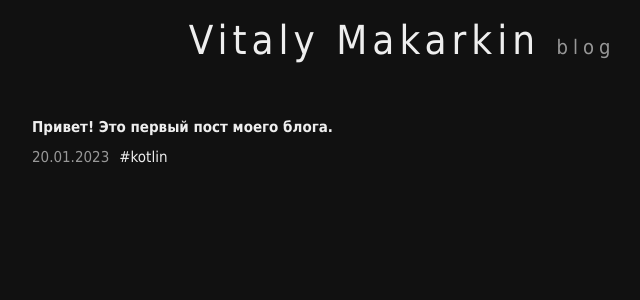
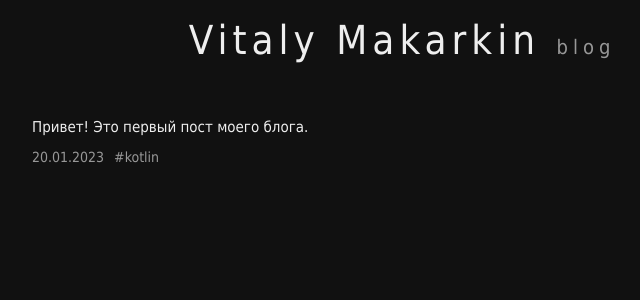
Before and after one commit to VitalyMakarkin/vitalymakarkin.github.io, a Jekyll site: the page built from index.md, in a window 1280 px wide. Shown: the top 300 px of the page, without its empty margins (238-878 px from the left). Built offline with Jekyll 4.4.1, drawn with Linux system fonts in a browser that asks for light colours.

Commit message:
Update styles

```diff
--- a/Gemfile
+++ b/Gemfile
@@ -3,6 +3,7 @@ gem "github-pages", "~> 227", group: :jekyll_plugins
 group :jekyll_plugins do
   gem "jekyll-feed", "~> 0.15.1"
 end
+gem 'rouge', "~> 3.26.0"
 
 platforms :mingw, :x64_mingw, :mswin, :jruby do
   gem "tzinfo", ">= 1", "< 3"
--- a/_layouts/home.html
+++ b/_layouts/home.html
@@ -6,7 +6,9 @@ layout: default
 	<ul class="post-list content">
 		{%- for post in posts -%}
 			<li class="post-item">
-				<b><a href="{{ post.url | relative_url }}">{{ post.title | escape }}</a></b>
+				<div class="title">
+					<a href="{{ post.url | relative_url }}">{{ post.title | escape }}</a>
+				</div>
 				<div class="detail">
 					<span class="date">{{ post.date | date: "%d.%m.%Y" }}</span>
 					{%- for tag in post.tags -%}
--- a/_sass/base.scss
+++ b/_sass/base.scss
@@ -3,8 +3,15 @@
 $background-color: #111111 !default;
 $foreground-color: #eeeeee !default;
 
+$code-background-color: #111111 !default;
+$code-border-color: #242424 !default;
+
+$label-color: #989898 !default;
 $date-color: #989898 !default;
-$label-color: #989898 !default;
+$tag-color: #989898 !default;
+
+$base-font-family: Tahoma, sans-serif;
+$code-font-family: "Menlo", "Inconsolata", "Consolas", "Roboto Mono", "Ubuntu Mono", "Liberation Mono", "Courier New", monospace;
 
 html {
   height: 100%;
@@ -20,12 +27,7 @@ body {
   color: $foreground-color;
 }
 
-p, h1 {
-  padding: 0;
-  margin: 0;
-}
-
-ul {
+p, h1, ul, figure, pre, code {
   padding: 0;
   margin: 0;
 }
@@ -94,11 +96,16 @@ a:hover {
   padding-bottom: 20px;
 }
 
+.post-item .title {
+  margin-bottom: 10px;
+}
+
 .post-item .detail {
-  padding-top: 10px;
+  font-size: 14px;
 }
 
 .tag {
+  color: $tag-color;
   margin-right: 10px;
   display:inline-block;
 }
@@ -112,3 +119,36 @@ a:hover {
 .post .detail {
   margin-bottom: 20px;
 }
+
+p {
+  margin-bottom: 20px;
+}
+
+pre,
+code {
+  font-family: $code-font-family;
+  font-size: 0.9375em;
+  border: 1px solid $code-border-color;
+  border-radius: 3px;
+  background-color: $code-background-color;
+}
+
+code {
+  padding: 1px 5px;
+}
+
+pre {
+  padding: 8px 12px;
+  overflow-x: auto;
+
+  > code {
+    border: 0;
+    padding-right: 0;
+    padding-left: 0;
+  }
+}
+
+.highlight {
+  border-radius: 3px;
+  background: $code-background-color;
+}
```
Also changed, not shown: Gemfile.lock.
